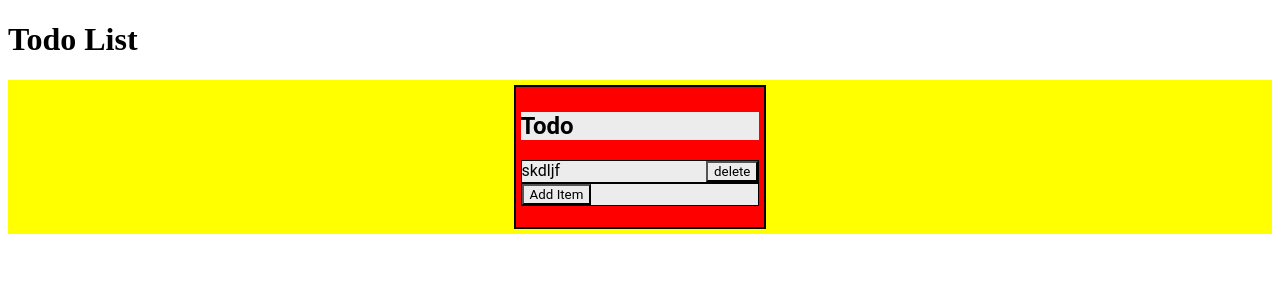
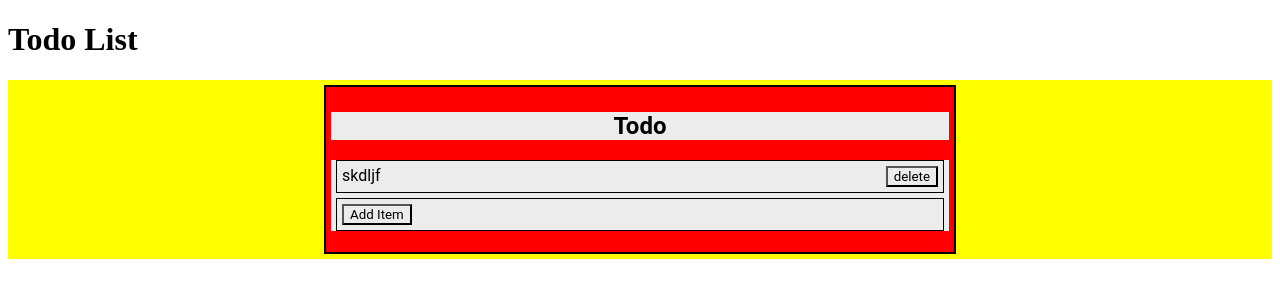
Before and after one commit to ProfessorAtomicManiac/to-do-list, a SvelteKit app: page / in a window 1280 px wide. Shown: the top 300 px of the page. Built offline with nearby package versions, Linux system fonts and the light colour scheme.

Commit message:
Added padding, centered elements

```diff
--- a/src/routes/TaskListEle.svelte
+++ b/src/routes/TaskListEle.svelte
@@ -34,22 +34,10 @@
 
 <style>
     * {
-        --width: 20%;
+        --width: 50%;
         font-family: Roboto, Montserrat;
         background-color: #ececec;
         box-sizing: border-box;
-    }
-    ul,li {
-        list-style-type: none;
-        padding: 0;
-    }
-    li {
-        display: flex;
-        border: 1px solid black;
-        margin: 5px, 5px;
-    }
-    span {
-        flex: 1;
     }
     div {
         display: inline-block;
@@ -59,4 +47,21 @@
         width: var(--width);
         background-color: red;
     }
+    h2 {
+        text-align: center;
+    }
+    ul,li {
+        list-style-type: none;
+        padding: 0;
+    }
+    li {
+        display: flex;
+        border: 1px solid black;
+        margin: 5px;
+        padding: 5px;
+    }
+    span {
+        flex: 1;
+    }
+
 </style>
```
